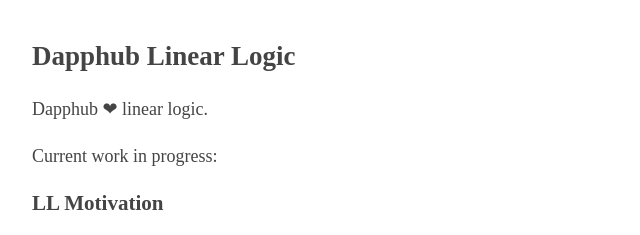
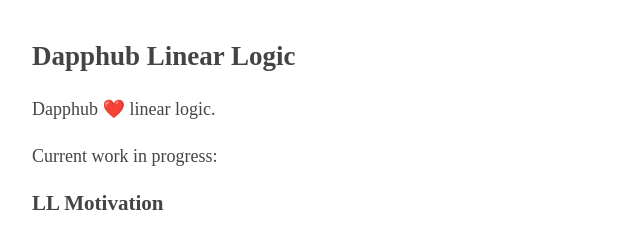
Before and after one commit to dapphub/ll, a plain HTML site: page index.html in a window 1280 px wide. Shown: the top 235 px of the page, 283-923 px from the left. Drawn offline with Linux system fonts and the light colour scheme.

Commit message:
read heart

```diff
--- a/index.html
+++ b/index.html
@@ -10,7 +10,7 @@
 </head>
 <body>
 <h2 id="dapphub-linear-logic">Dapphub Linear Logic</h2>
-<p>Dapphub ❤ linear logic.</p>
+<p>Dapphub ❤️ linear logic.</p>
 <p>Current work in progress:</p>
 <h3 id="ll-motivation">LL Motivation</h3>
 <p>An expansive introductory paper, motivating linear logic as a smart contract programming language.</p>
```
Also changed, not shown: 1 other file.
